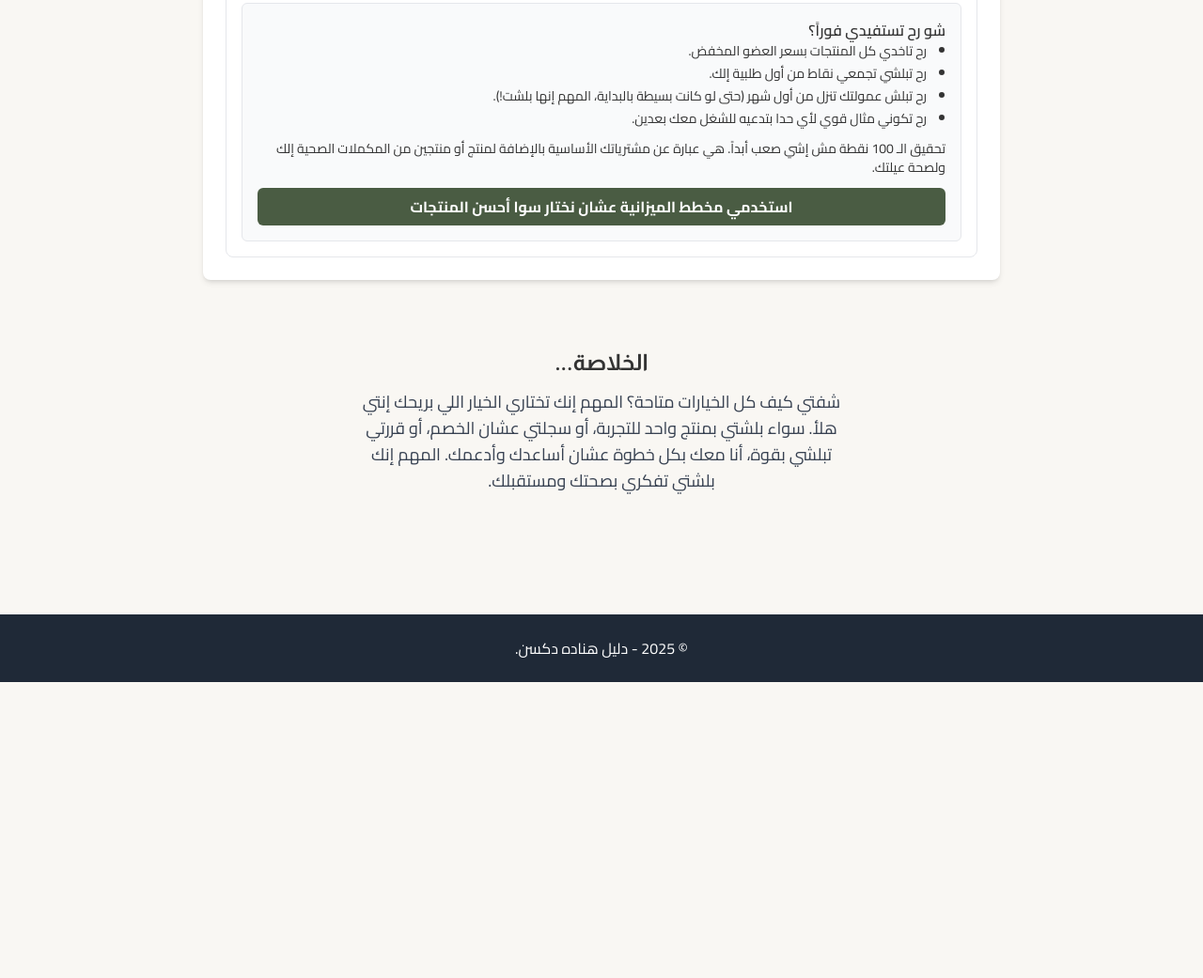
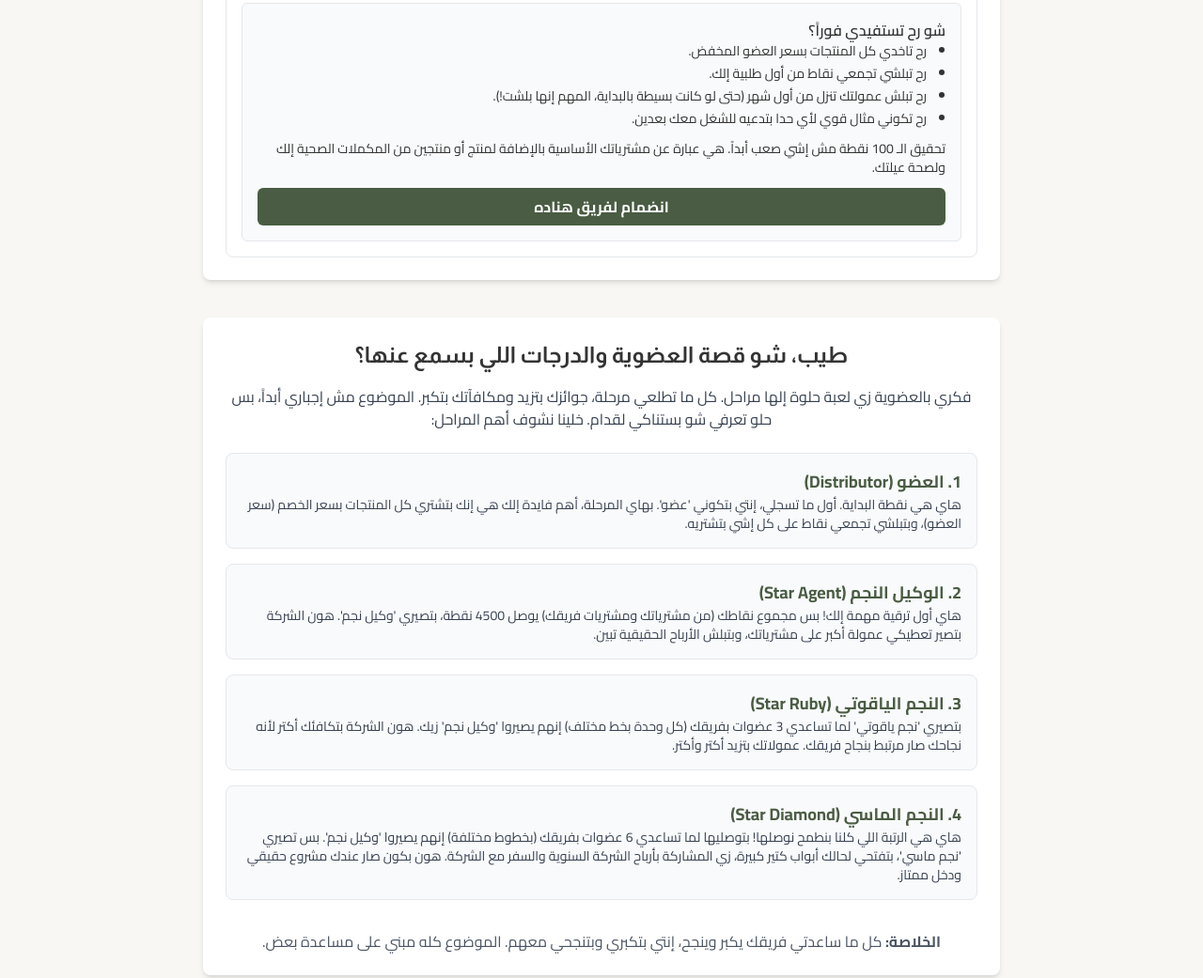
Before and after one commit to morad1971/hanada-budget-planner, a plain HTML site: page index.html in a window 1280 px wide. Shown: the part 1256-2297 px from the top of the page at 94% size. Before the commit the page ends 1982 px from the top, so only its background shows below. Drawn offline with nearby package versions, Linux system fonts and the light colour scheme.

Commit message:
Update index.html

```diff
--- a/index.html
+++ b/index.html
@@ -109,10 +109,35 @@
                             <li>رح تكوني مثال قوي لأي حدا بتدعيه للشغل معك بعدين.</li>
                         </ul>
                          <p class="text-sm mt-3">تحقيق الـ 100 نقطة مش إشي صعب أبداً. هي عبارة عن مشترياتك الأساسية بالإضافة لمنتج أو منتجين من المكملات الصحية إلك ولصحة عيلتك.</p>
-                        <a href="https://morad1971.github.io/hanada-budget-planner/" class="block text-center w-full bg-brand-green text-white font-bold py-2 px-4 rounded-md hover:bg-opacity-90 transition mt-3">استخدمي مخطط الميزانية عشان نختار سوا أحسن المنتجات</a>
+                        <a href="https://morad1971.github.io/hanada-public-form/" class="block text-center w-full bg-brand-green text-white font-bold py-2 px-4 rounded-md hover:bg-opacity-90 transition mt-3">انضمام لفريق هناده</a>
                     </div>
                 </div>
 
+            </div>
+        </section>
+
+        <!-- New Membership Section -->
+        <section class="step-section bg-white p-6 rounded-lg shadow-md">
+            <h2 class="text-2xl font-bold text-brand-dark font-title mb-4 text-center">طيب، شو قصة العضوية والدرجات اللي بسمع عنها؟</h2>
+            <p class="text-center text-gray-700 mb-6">فكري بالعضوية زي لعبة حلوة إلها مراحل. كل ما تطلعي مرحلة، جوائزك بتزيد ومكافآتك بتكبر. الموضوع مش إجباري أبداً، بس حلو تعرفي شو بستناكي لقدام. خلينا نشوف أهم المراحل:</p>
+            <div class="space-y-4">
+                <div class="p-4 bg-gray-50 rounded-lg border">
+                    <h3 class="font-bold text-lg text-brand-green">1. العضو (Distributor)</h3>
+                    <p class="text-sm text-gray-700">هاي هي نقطة البداية. أول ما تسجلي، إنتي بتكوني 'عضو'. بهاي المرحلة، أهم فايدة إلك هي إنك بتشتري كل المنتجات بسعر الخصم (سعر العضو)، وبتبلشي تجمعي نقاط على كل إشي بتشتريه.</p>
+                </div>
+                <div class="p-4 bg-gray-50 rounded-lg border">
+                    <h3 class="font-bold text-lg text-brand-green">2. الوكيل النجم (Star Agent)</h3>
+                    <p class="text-sm text-gray-700">هاي أول ترقية مهمة إلك! بس مجموع نقاطك (من مشترياتك ومشتريات فريقك) يوصل 4500 نقطة، بتصيري 'وكيل نجم'. هون الشركة بتصير تعطيكي عمولة أكبر على مشترياتك، وبتبلش الأرباح الحقيقية تبين.</p>
+                </div>
+                <div class="p-4 bg-gray-50 rounded-lg border">
+                    <h3 class="font-bold text-lg text-brand-green">3. النجم الياقوتي (Star Ruby)</h3>
+                    <p class="text-sm text-gray-700">بتصيري 'نجم ياقوتي' لما تساعدي 3 عضوات بفريقك (كل وحدة بخط مختلف) إنهم يصيروا 'وكيل نجم' زيك. هون الشركة بتكافئك أكتر لأنه نجاحك صار مرتبط بنجاح فريقك. عمولاتك بتزيد أكتر وأكتر.</p>
+                </div>
+                <div class="p-4 bg-gray-50 rounded-lg border">
+                    <h3 class="font-bold text-lg text-brand-green">4. النجم الماسي (Star Diamond)</h3>
+                    <p class="text-sm text-gray-700">هاي هي الرتبة اللي كلنا بنطمح نوصلها! بتوصليها لما تساعدي 6 عضوات بفريقك (بخطوط مختلفة) إنهم يصيروا 'وكيل نجم'. بس تصيري 'نجم ماسي'، بتفتحي لحالك أبواب كتير كبيرة، زي المشاركة بأرباح الشركة السنوية والسفر مع الشركة. هون بكون صار عندك مشروع حقيقي ودخل ممتاز.</p>
+                </div>
+                 <p class="text-center text-gray-600 pt-4"><strong>الخلاصة:</strong> كل ما ساعدتي فريقك يكبر وينجح، إنتي بتكبري وبتنجحي معهم. الموضوع كله مبني على مساعدة بعض.</p>
             </div>
         </section>
 
```
